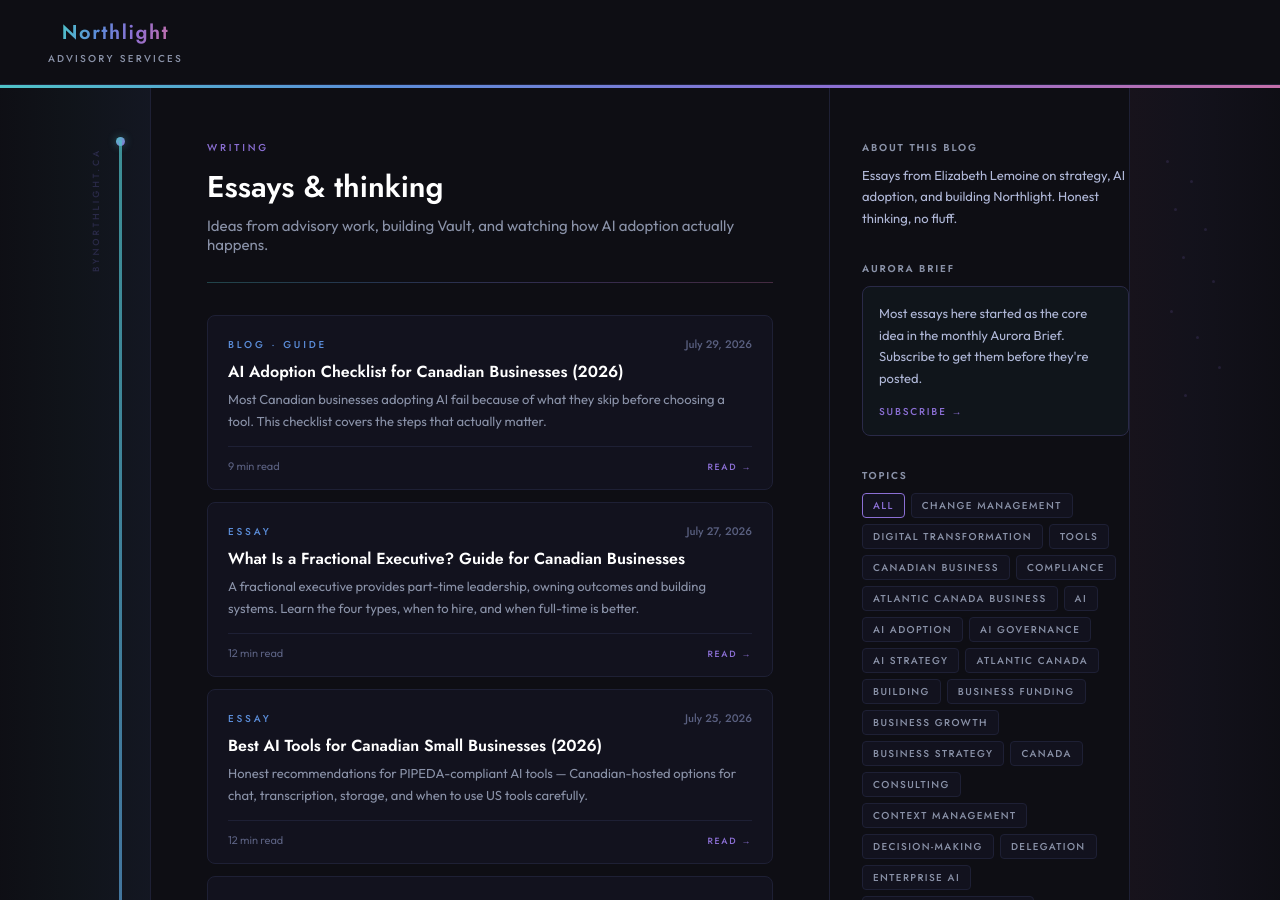
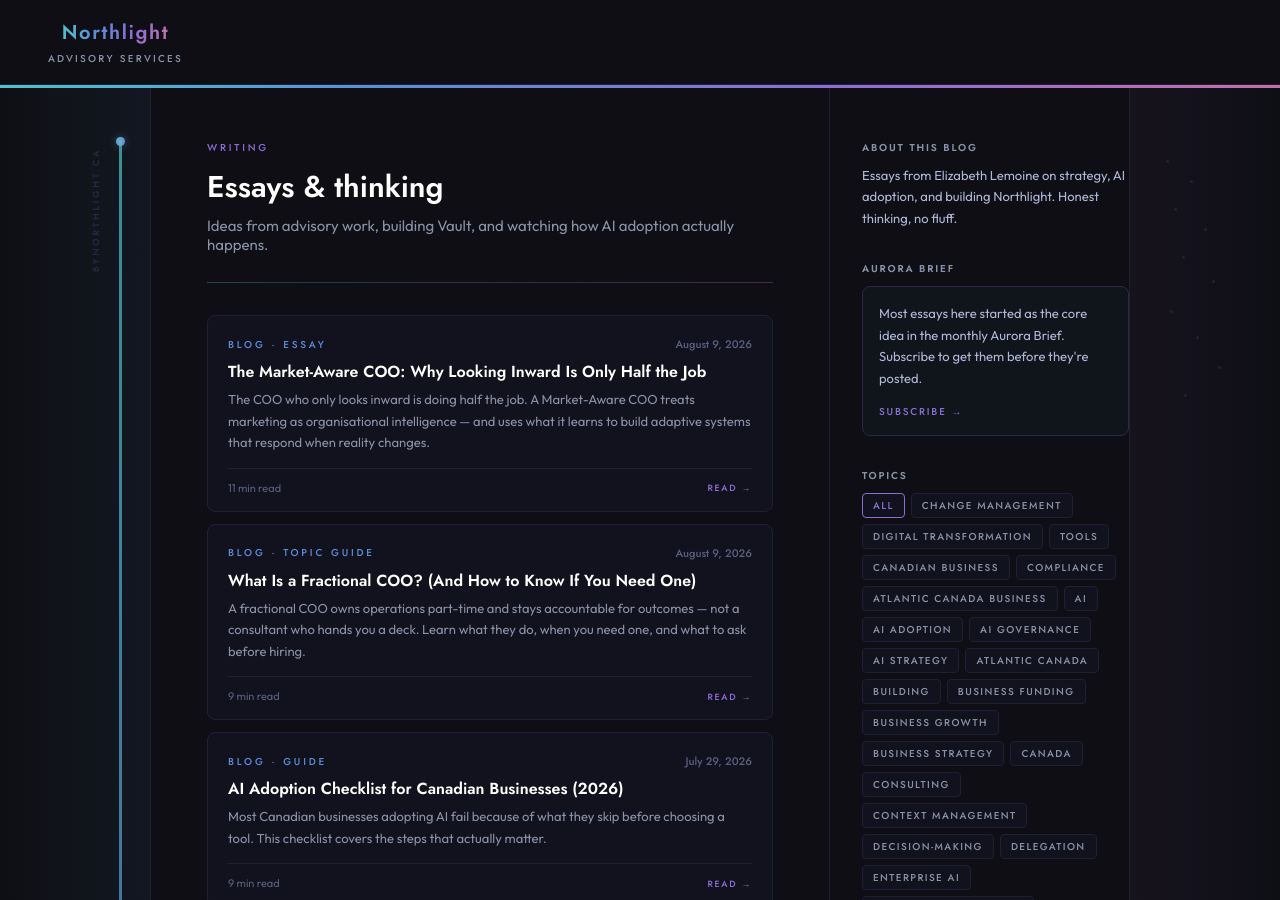
Before and after one commit to elizabethlemoine33-commits/bynorthlight-site, a Jekyll site: the page blog/index.html, which Jekyll copies as it is, in a window 1280 px wide and 900 px high. Built offline with Jekyll 4.4.1, drawn with Linux system fonts in a browser that asks for light colours.

Commit message:
feat(blog): publish What Is a Fractional COO — author note, pricing update, date corrected to Aug 9; add both new post cards to blog index
Co-Authored-By: Claude Sonnet 4.6 <noreply@anthropic.com>

```diff
--- a/blog/index.html
+++ b/blog/index.html
@@ -136,6 +136,34 @@
       <div class="aurora-divider" role="presentation"></div>
 
       <div class="post-cards" id="post-cards">
+      <article class="post-card" data-topics="operations,fractionalleadership,organisationallearning">
+        <a href="/blog/the-market-aware-coo.html" class="post-card-link" aria-label="Read: The Market-Aware COO: Why Looking Inward Is Only Half the Job">
+          <div class="post-card-top">
+            <span class="source-label source-essay">Blog &middot; Essay</span>
+            <time class="post-card-date" datetime="2026-08-09">August 9, 2026</time>
+          </div>
+          <h2 class="post-card-title">The Market-Aware COO: Why Looking Inward Is Only Half the Job</h2>
+          <p class="post-card-excerpt">The COO who only looks inward is doing half the job. A Market-Aware COO treats marketing as organisational intelligence &mdash; and uses what it learns to build adaptive systems that respond when reality changes.</p>
+          <div class="post-card-footer">
+            <span class="post-card-readtime">11 min read</span>
+            <span class="post-card-cta" aria-hidden="true">Read &rarr;</span>
+          </div>
+        </a>
+      </article>
+      <article class="post-card" data-topics="fractionalleadership,operations,canadianbusiness">
+        <a href="/blog/what-is-fractional-coo.html" class="post-card-link" aria-label="Read: What Is a Fractional COO? (And How to Know If You Need One)">
+          <div class="post-card-top">
+            <span class="source-label source-essay">Blog &middot; Topic Guide</span>
+            <time class="post-card-date" datetime="2026-08-09">August 9, 2026</time>
+          </div>
+          <h2 class="post-card-title">What Is a Fractional COO? (And How to Know If You Need One)</h2>
+          <p class="post-card-excerpt">A fractional COO owns operations part-time and stays accountable for outcomes &mdash; not a consultant who hands you a deck. Learn what they do, when you need one, and what to ask before hiring.</p>
+          <div class="post-card-footer">
+            <span class="post-card-readtime">9 min read</span>
+            <span class="post-card-cta" aria-hidden="true">Read &rarr;</span>
+          </div>
+        </a>
+      </article>
       <article class="post-card" data-topics="aiadoption,businessstrategy,digitaltransformation,changemanagement">
         <a href="/blog/ai-adoption-checklist-canadian-businesses-2026.html" class="post-card-link" aria-label="Read: AI Adoption Checklist for Canadian Businesses (2026)">
           <div class="post-card-top">
@@ -546,7 +574,7 @@
         <button class="topic-pill" data-filter="professional development">Professional development</button>
       </div>
 
-      <p class="post-count"><span id="post-count">24</span> posts &middot; Aug 2026</p>
+      <p class="post-count"><span id="post-count">26</span> posts &middot; Aug 2026</p>
     </aside>
 
     <!-- Right wing -->
```
Also changed, not shown: blog/what-is-fractional-coo.md (+9 -7 lines).
